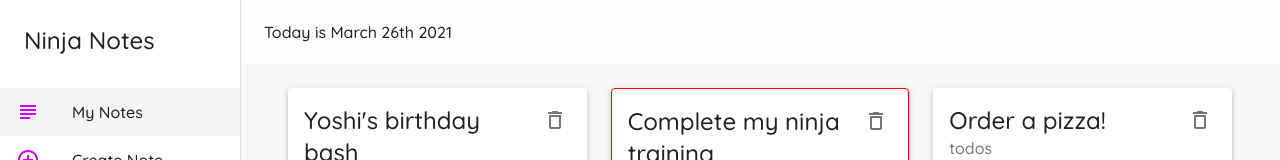
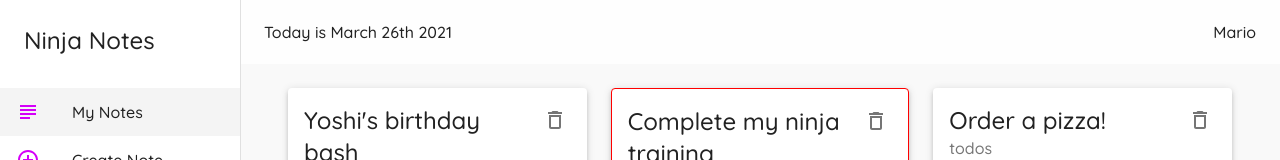
Before and after one commit to synerjay/notes-app, a React (Create React App) app: page / in a window 1280 px wide. Shown: the top 160 px of the page. Built offline with nearby package versions, Linux system fonts and the light colour scheme; data requests are answered from the project's data file.

Commit message:
Added flexGrow to typography date

```diff
--- a/src/components/Layout.js
+++ b/src/components/Layout.js
@@ -44,6 +44,9 @@ const useStyles = makeStyles((theme) => {
     appbar: {
       width: `calc(100% - ${drawerWidth}px)`, // this will prevent the appbar from hiding the side
     },
+    date: {
+      flexGrow: 1, // giving flexgrow to Typography with classes date will push and give space as much as possible to the next possible element
+    },
     toolbar: theme.mixins.toolbar, // mixin is a collection of styles uses by material UI components - get the classes from the toolbar
   };
 });
@@ -70,8 +73,13 @@ const Layout = ({ children }) => {
     <div className={classes.root}>
       {/* App Bar */}
       <AppBar elevation={0} className={classes.appbar}>
+        {/* Toolbar is where we put text, icons, logos on the Appbar */}
         <Toolbar>
-          <Typography> Today is {format(new Date(), 'MMMM do Y')}</Typography>
+          <Typography className={classes.date}>
+            {' '}
+            Today is {format(new Date(), 'MMMM do Y')}
+          </Typography>
+          <Typography>Mario</Typography>
         </Toolbar>
       </AppBar>
 
```
